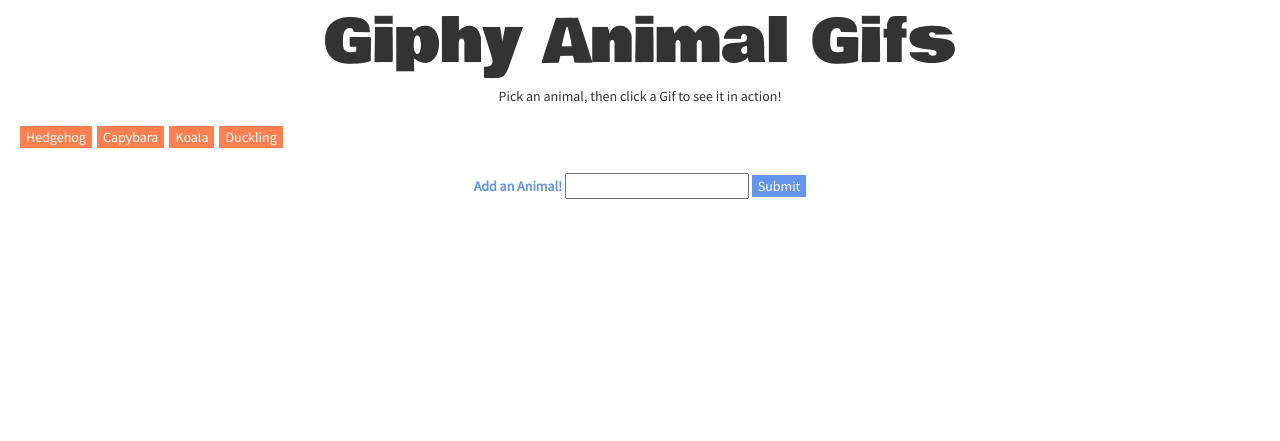
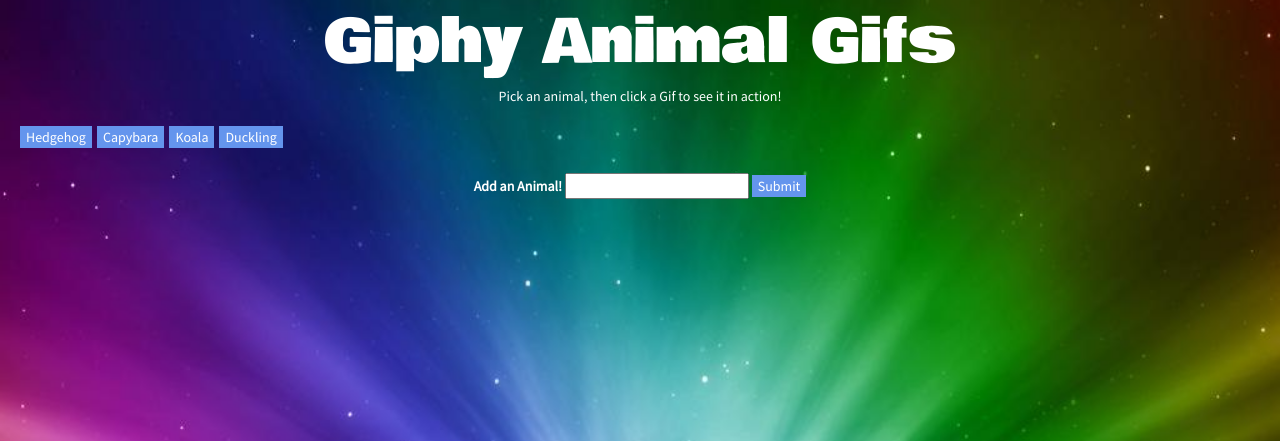
Before and after one commit to eglabe/Gif-Search, a PHP site: page / in a window 1280 px wide. Shown: the top 441 px of the page. Run offline with PHP 8.4, Linux system fonts and the light colour scheme; some libraries are stand-ins or nearby versions.

Commit message:
complete

```diff
--- a/assets/css/style.css
+++ b/assets/css/style.css
@@ -1,17 +1,23 @@
 body {
 	font-family: 'Source Sans Pro', sans-serif;
+	background: url(../images/rainbow.jpg) no-repeat center center fixed;
+	-webkit-background-size: cover;
+	-moz-background-size: cover;
+	-o-background-size: cover;
+	background-color: black;
 }
 
 header {
 	font-family: 'Bowlby One', cursive;
 	font-size: 60px;
 	text-align: center;
+	color: white;
 }
 
 
 /*Buttons*/
 .myBtn {
-	background-color: coral;
+	background-color: cornflowerblue;
 	color: white;
 	border: none;
 	margin: 0 5px 5px 0;
@@ -35,8 +41,12 @@ header {
 	margin-bottom: 20px;
 }
 
+#instruct {
+	color: white;
+}
+
 label {
-	color: cornflowerblue;
+	color: white;
 	text-align: center;
 }
 
@@ -54,5 +64,5 @@ label {
 }
 
 .rating {
-	color: coral;
+	color: white;
 }
```
Also changed, not shown: assets/images/rainbow.jpg (added), 2 other files.
